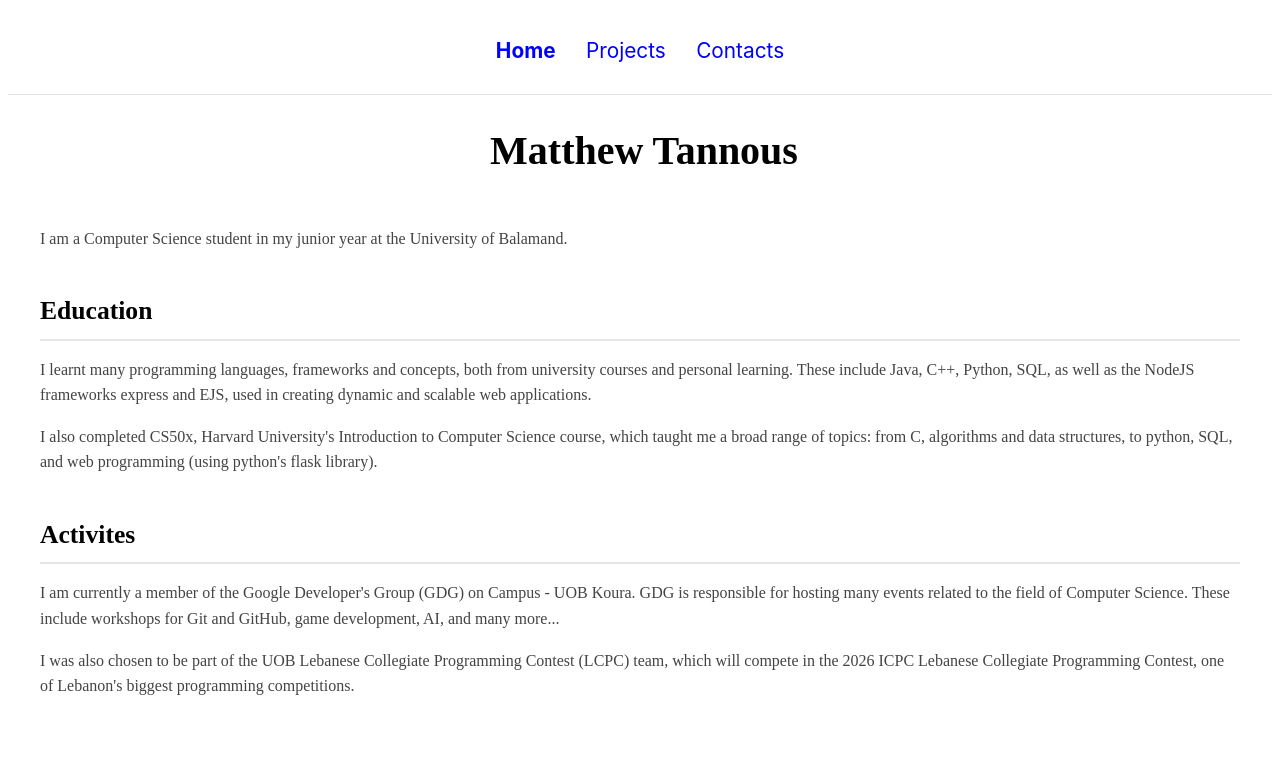
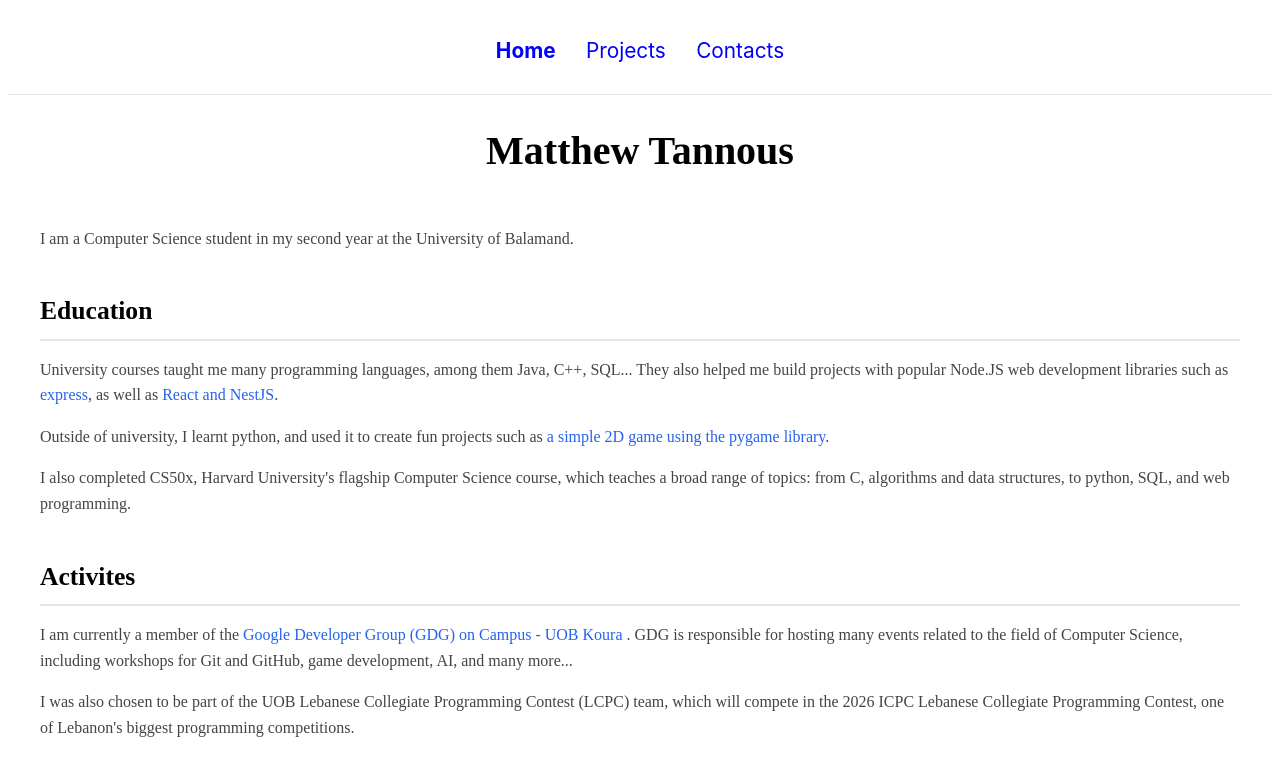
Before and after one commit to matthewtannous/matthewtannous.github.io, a Jekyll site: the page built from index.html, in a window 1280 px wide. Shown: the top 776 px of the page. Built offline with Jekyll 4.4.1, drawn with Linux system fonts in a browser that asks for light colours.

Commit message:
Improved index (about)

```diff
--- a/_layouts/default.html
+++ b/_layouts/default.html
@@ -5,6 +5,8 @@
     <meta name="viewport" charset="utf-8" content="width=device-width, initial-scale=1">
     <title> {{ site.title }} | {{ page.title }}</title>
     <link rel="stylesheet" href={{"/assets/css/styles.css" | relative_url }}>
+
+    <!-- <link rel="shortcut icon" href="#"> -->
 </head>
 
 <body>
--- a/_layouts/project.html
+++ b/_layouts/project.html
@@ -20,7 +20,7 @@ layout: default
 
         <iframe src="https://www.youtube.com/embed/{{ page.video_id }}" title="YouTube video player" frameborder="0"
             allow="accelerometer; autoplay; clipboard-write; encrypted-media; gyroscope; picture-in-picture; web-share"
-            referrerpolicy="strict-origin-when-cross-origin" allowfullscreen></iframe>
+            allowfullscreen></iframe>
         {% endif %}
     </div>
 
--- a/_sass/_about.scss
+++ b/_sass/_about.scss
@@ -22,3 +22,15 @@
     color: #444;
     margin-bottom: 0.7rem;
 }
+
+// Projects links
+.sentence a {
+    color: #2563eb;
+    text-decoration: none;
+    border-bottom: 2px solid transparent;
+}
+
+.sentence a:hover {
+    color: #2563eb;
+    border-color: #2563eb;
+}
--- a/_sass/_main.scss
+++ b/_sass/_main.scss
@@ -36,7 +36,7 @@
 
 // Page titles
 h1 {
-    padding-left: 0.5rem;
+    // padding-left: 1.75rem;
     font-size: 2.5rem;
     margin: 2rem 0;
     font-weight: 700;
--- a/index.html
+++ b/index.html
@@ -9,7 +9,7 @@ title: Home
   <!-- Introduction -->
   <div class="paragraph-container">
     <p class="sentence">
-            I am a Computer Science student in my junior year at the University of Balamand.
+      I am a Computer Science student in my second year at the University of Balamand.
     </p>
   </div>
 
@@ -17,32 +17,44 @@ title: Home
   <div class="paragraph-container">
     <h2 class="paragraph-title">Education</h2>
 
-        <div class="paragraph-container">
     <p class="sentence">
-                I learnt many programming languages, frameworks and concepts, both from
+      <!-- I learnt many programming languages, frameworks and concepts, both from
             university courses and personal learning.
             These include Java, C++, Python, SQL, as well as the NodeJS frameworks
-                express and EJS, used in creating dynamic and scalable web applications.
+            express and EJS, used in creating dynamic and scalable web applications. -->
+
+      University courses taught me many programming languages, among them
+      Java, C++, SQL...
+      They also helped me build projects with popular Node.JS web
+      development libraries such as <a href="projects/messaging_website.html">express</a>,
+      as well as <a href="projects/game_webapp.html">React and NestJS</a>.
     </p>
+
     <p class="sentence">
-                I also completed CS50x, Harvard University's Introduction to Computer
-                Science course, which taught me a broad range of topics: from C, algorithms
-                and data structures, to python, SQL, and web programming (using python's
-                flask library).
+      Outside of university, I learnt python, and used it to create fun projects such as
+      <a href="projects/python_game.html">a simple 2D game using the pygame library</a>.
     </p>
-        </div>
+
+    <p class="sentence">
+      I also completed CS50x, Harvard University's flagship Computer
+      Science course, which teaches a broad range of topics: from C, algorithms
+      and data structures, to python, SQL, and web programming.
+    </p>
   </div>
 
   <!-- Activities -->
   <div class="paragraph-container">
     <h2 class="paragraph-title">Activites</h2>
 
-        <div class="paragraph-container">
     <p class="sentence">
-                I am currently a member of the Google Developer's Group (GDG) on Campus - UOB Koura.
-                GDG is responsible for hosting many events related to the field of Computer Science.
-                These include workshops for Git and GitHub, game development, AI, and many more...
+      I am currently a member of the
+      <a href="https://gdg.community.dev/gdg-on-campus-university-of-balamand-lebanon/">
+        Google Developer Group (GDG) on Campus - UOB Koura
+      </a>.
+      GDG is responsible for hosting many events related to the field of Computer Science,
+      including workshops for Git and GitHub, game development, AI, and many more...
     </p>
+
     <p class="sentence">
       I was also chosen to be part of the UOB Lebanese Collegiate Programming Contest (LCPC) team,
       which will compete in the 2026 ICPC Lebanese Collegiate Programming Contest, one of Lebanon's
@@ -50,4 +62,3 @@ title: Home
     </p>
   </div>
 </div>
-</div>
```
Lines whose indentation alone changed are shown as unchanged.
